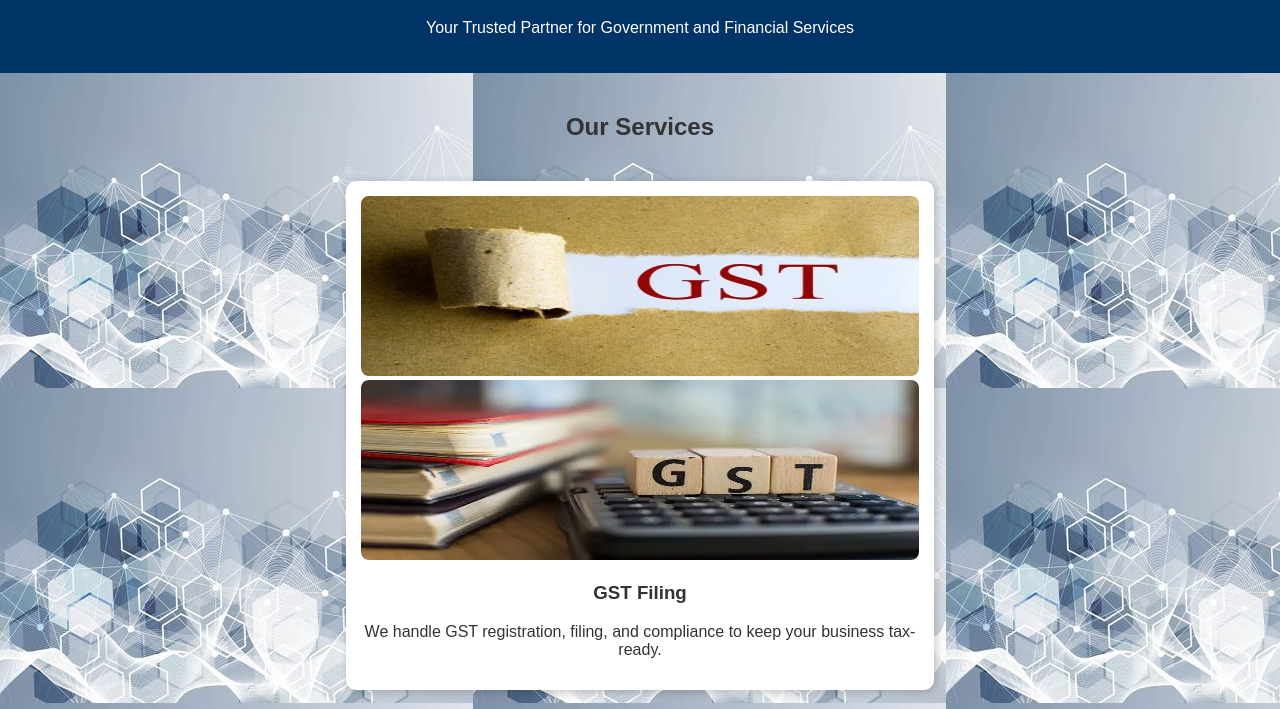
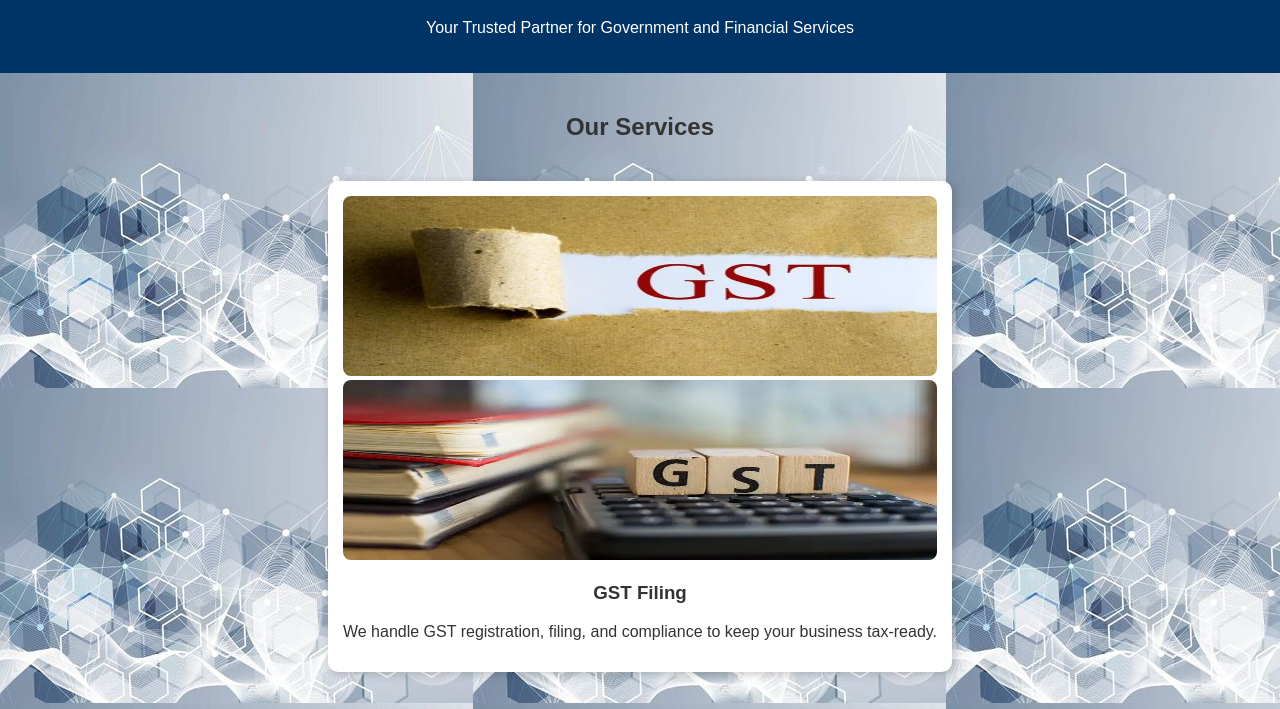
Before and after one commit to deepak2142/dtassociate, a plain HTML site: page index.html in a window 1280 px wide. Shown: the part 81-790 px from the top of the page. Drawn offline with Linux system fonts and the light colour scheme.

Commit message:
Update styles.css

```diff
--- a/styles.css
+++ b/styles.css
@@ -25,7 +25,7 @@ header {
     display:inline-table;
     align-content:  center;
     justify-content: center;
-    width:45%;
+
     background: white;
     margin: 20px;
     padding: 15px;
```
